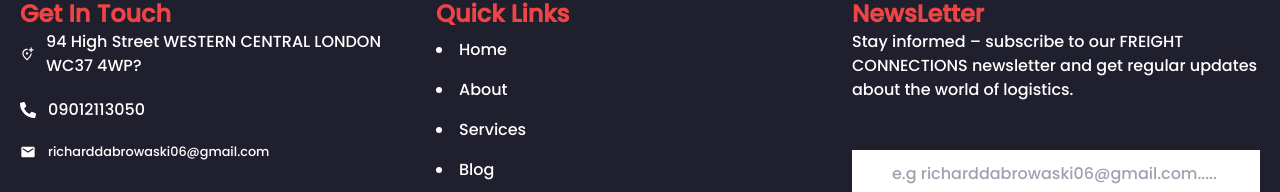
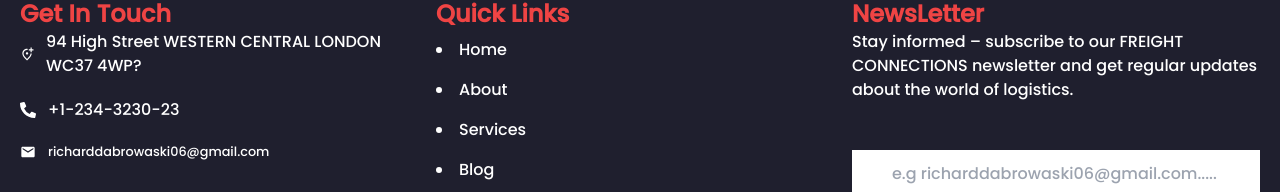
Before and after one commit to inuEnike/ExpressGlobal, a React (Vite) app in the folder Client/: page / in a window 1280 px wide. Shown: the part 3926-4118 px from the top of the page. Built offline with nearby package versions, Linux system fonts and the light colour scheme; no server answers.

Commit message:
Modified the navbar

```diff
--- a/Client/src/Components/Footer/Footer.jsx
+++ b/Client/src/Components/Footer/Footer.jsx
@@ -21,7 +21,7 @@ const Footer = () => {
           <div className="flex items-center">
             {" "}
             <FaPhoneAlt />
-            <p className="py-5 pl-3">09012113050</p>
+            <p className="py-5 pl-3">+1-234-3230-23</p>
           </div>
           <div className="flex items-center">
             <MdEmail />
```
